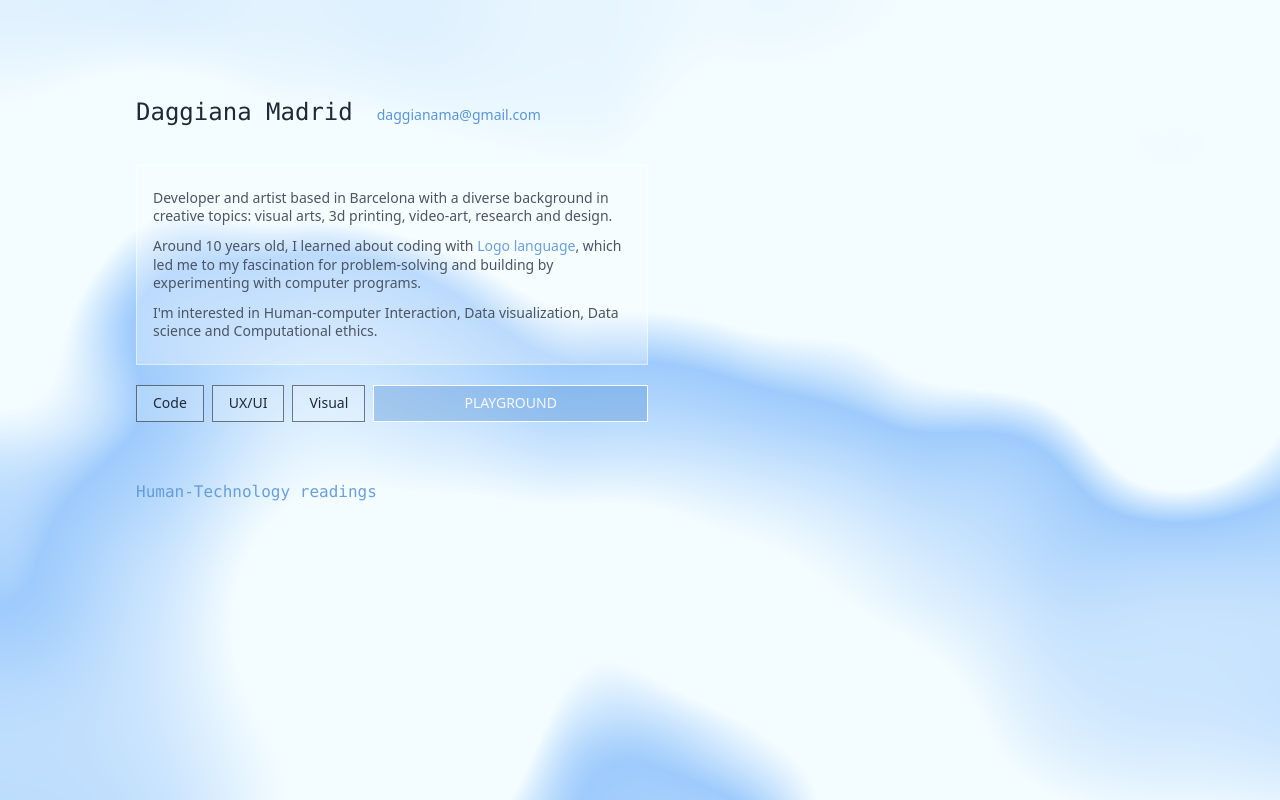
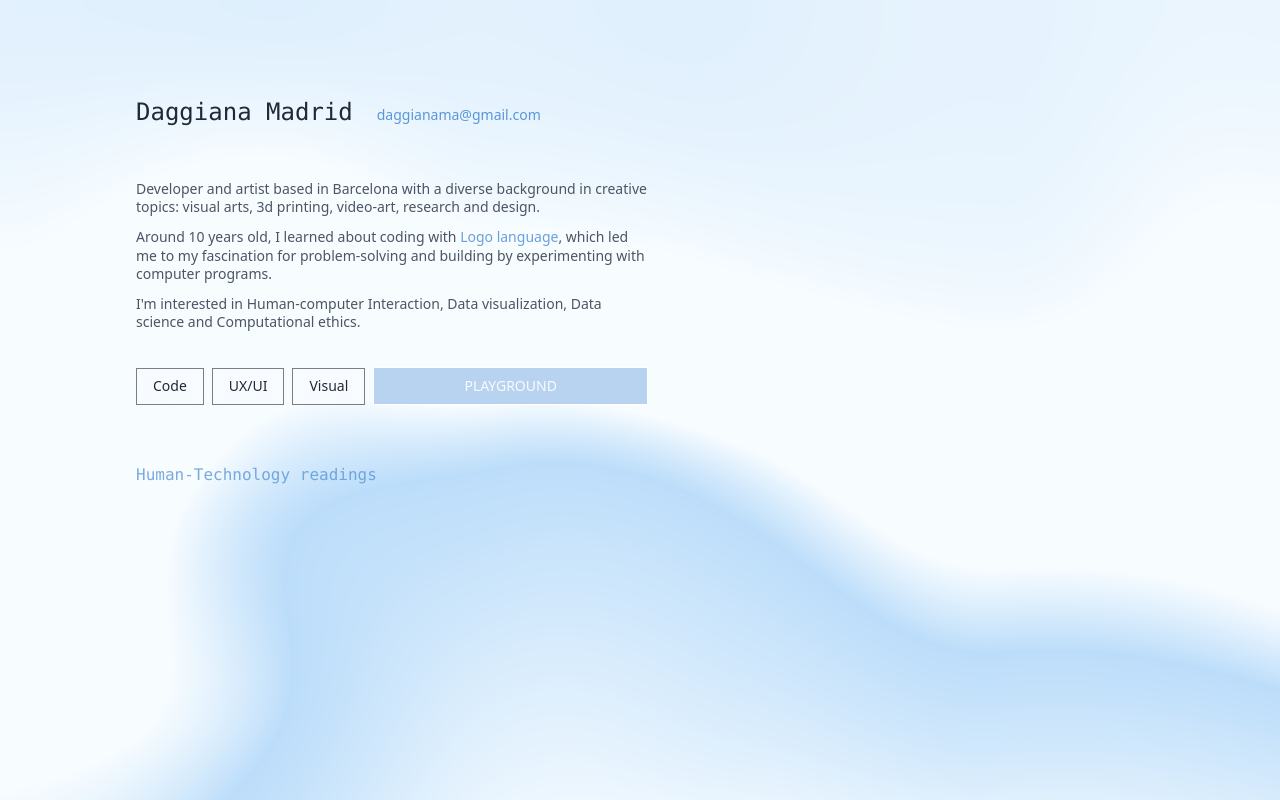
Before and after one commit to daggianama/daggianama.github.io, a Vue app: page / in a window 1280 px wide. Built offline with nearby package versions, Linux system fonts and the light colour scheme; a web font is replaced by a local one.

Commit message:
playground waiting msg

```diff
--- a/src/App.vue
+++ b/src/App.vue
@@ -1,15 +1,13 @@
 <template>
   <div class=" ">
-
-
-    <main class="flex min-h-screen max-w-md pt-12 flex-col items-start py-10 md:max-w-2xl md:pt-24" >
+    <main class="flex min-h-screen max-w-md pt-10 flex-col items-start py-10 md:max-w-2xl md:pt-24" >
 
       <div class="flex flex-col gap-3 z-10  text-gray-800 px-6 w-sm md:ml-28 items-start justify-between ">
         <div class="flex flex-wrap mb-3 md:flex md:gap-6 items-baseline md:mb-6  ">
           <h1 class="text-2xl font-mono ">Daggiana Madrid</h1>
           <a class="text-main-blue text-sm" href="mailto:daggianama@gmail.com">daggianama@gmail.com</a>
         </div>
-        <div class="flex font-light flex-col gap-3 p-4 md:py-6 bg-white/30 text-gray-600 border border-white/50 text-sm mb-2 ">
+        <div class="flex font-light flex-col gap-3 py-4  text-gray-600 text-sm mb-2 ">
           <p>Developer and artist based in Barcelona with a diverse background in creative topics: visual arts, 3d printing, video-art, research and design.
             </p>
             <p>Around 10 years old, I learned about coding with <a className="text-main-blue/90 " href="https://el.media.mit.edu/logo-foundation/what_is_logo/logo_primer.html" target="_blank"
@@ -36,19 +34,18 @@
             >
             Visual
           </a>
-          <a
+          <button
+            @click="showPlayground"
             class="w-1/2 md:w-full bg-main-blue/40 border border-white  text-white/90 text-center p-1 md:p-2 md:hover:border md:hover:bg-main-blue/80 md:hover:border-white/0"
-            href="https://www"
-            target="_blank"
-            rel="noopener noreferrer"
+
           >
            PLAYGROUND
 
-          </a>
+          </button>
         </div>
         <div class="mt-12 font-mono text-main-blue text-md md:w-full">
-          <button  @click="toggleLinks" class="text-main-blue/90 hover:text-main-blue">
-            <span class="text-main-blue/90 hover:text-main-blue/80">Human-Technology readings</span>
+          <button  @click="toggleLinks" >
+            <span class="text-main-blue/80 hover:text-main-blue">Human-Technology readings</span>
           </button>
 
         </div>
@@ -112,6 +109,7 @@
         </a>
       </div> */} -->
       <links v-if="showLinks"/>
+      <playground v-if="showPlaygroundMsg"/>
     </main>
 
     <p5 />
@@ -124,6 +122,7 @@
 
 import p5 from './components/p5.vue';
 import links from './components/links.vue';
+import playground from './components/playground.vue';
 
 
 export default {
@@ -131,10 +130,12 @@ export default {
   components: {
     links,
     p5,
+    playground,
   },
   data() {
     return {
       showLinks: false,
+      showPlaygroundMsg: false,
 
 
     };
@@ -142,6 +143,12 @@ export default {
   methods: {
     toggleLinks() {
       this.showLinks = !this.showLinks;
+      this.showPlaygroundMsg = false;
+    },
+    showPlayground() {
+      this.showLinks = false;
+      this.showPlaygroundMsg = !this.showPlaygroundMsg;
+
     },
 
   },
--- a/src/components/p5.vue
+++ b/src/components/p5.vue
@@ -23,13 +23,13 @@ export default {
                 s.background(0);
 
                 t = 0;
-                nl = 0.00085;
-                density = 3.5;
+                nl = 0.00050;
+                density = 3.6;
                 totalX = s.windowWidth;
                 totalY = s.windowHeight;
 
-                let c1 = s.color("#f3fcff");
-                let c2 = s.color("#9ecbfc");
+                let c1 = s.color("#f7fcff");
+                let c2 = s.color("#bcddfa");
 
                 for (let x = 0; x < totalX; x = x + 1) {
                     for (let y = 0; y < totalY; y = y + 1) {
--- /dev/null
+++ b/src/components/playground.vue
@@ -0,0 +1,18 @@
+<template>
+    <div class=" text-red-500/80 px-4 w-sm items-start z-10 mt-24  md:py-4  md:ml-60  bg-white/30 border border-red-200 text-sm ">
+      <p class="flex flex-col gap-2">
+
+            Sorry, playground is still in progress (U_U)
+      </p>
+    </div>
+  </template>
+
+  <script>
+
+  export default {
+    name: "playground",
+    };
+
+  </script>
+
+  <style lang="scss" scoped></style>
```
Also changed, not shown: 1 other file (tests, documents, lock files or other folders).
